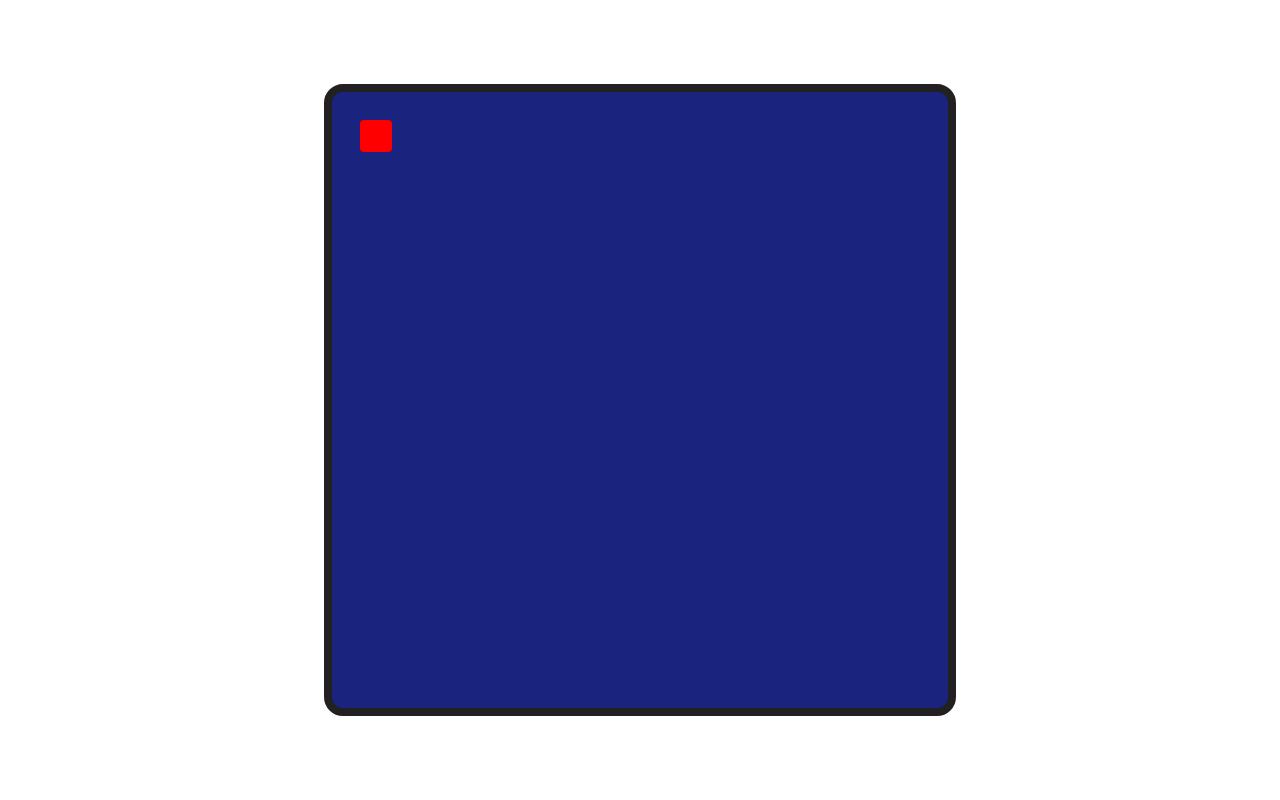
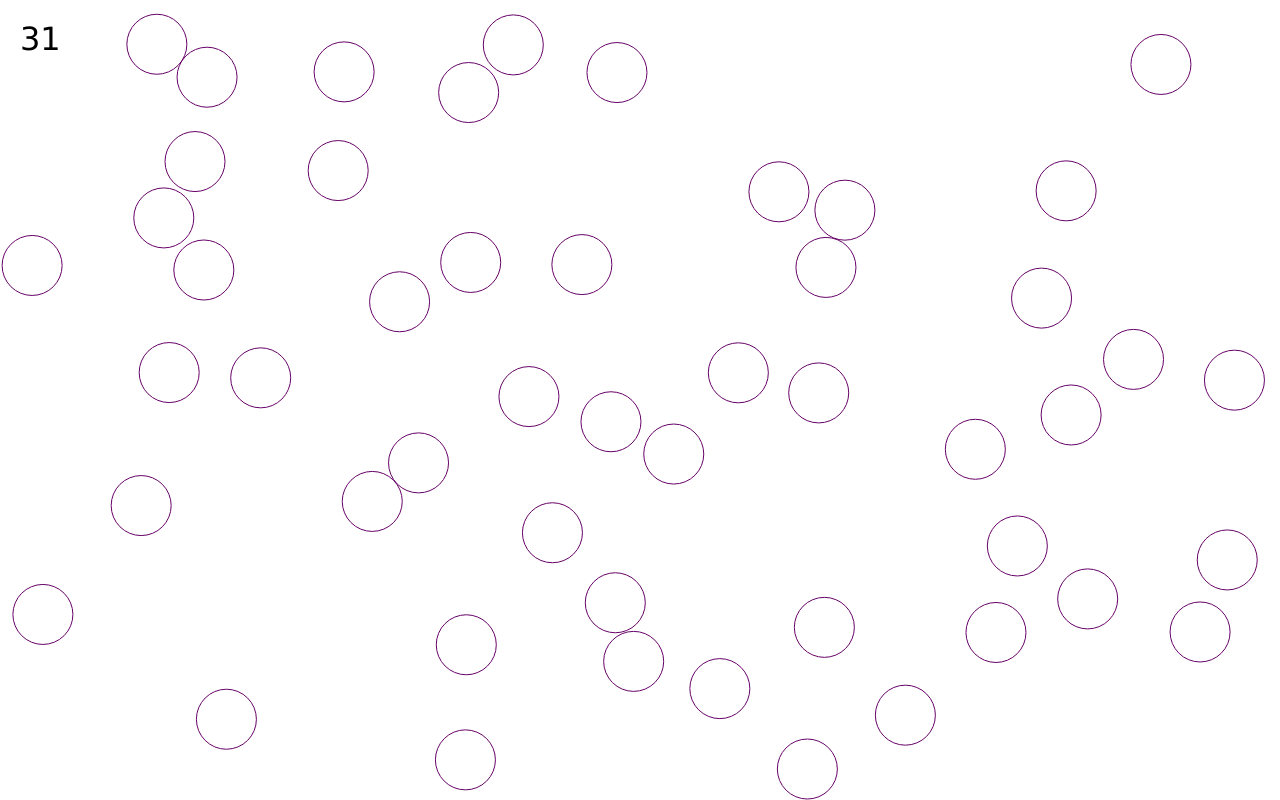
Before and after one commit to nikitaGetman/canvas-game, a plain HTML site: page index.html in a window 1280 px wide. Drawn offline with Linux system fonts and the light colour scheme.

Commit message:
Animated Circles

```diff
--- a/index.html
+++ b/index.html
@@ -6,6 +6,7 @@
     <link rel="stylesheet" href="style.css" />
   </head>
   <body>
+    <div id="fps"></div>
     <canvas id="view">Обновите браузер</canvas>
 
     <script src="./scripts/core.js"></script>
--- a/scripts/core.js
+++ b/scripts/core.js
@@ -1,53 +1,17 @@
 class GameObject {
-  constructor(
-    posX,
-    posY,
-    width,
-    height,
-    enableCollisions = false,
-    enablePhysic = false,
-    drFunc = null
-  ) {
-    this.posX = posX;
-    this.posY = posY;
-
-    this.width = width;
-    this.height = height;
-
-    this.isCollisionEnabled = enableCollisions;
-    this.isPhysicEnabled = enablePhysic;
-    this.vx = 0;
-    this.vy = 0;
-
-    this.customDrawFunction = drFunc;
+  constructor(x, y) {
+    this.x = x;
+    this.y = y;
   }
-
-  setVelocity(vx, vy) {
-    this.vx = vx;
-    this.vy = vy;
-  }
-  draw(ctx) {
-    if (this.customDrawFunction) {
-      this.customDrawFunction(this, ctx);
-    } else {
-      roundedFilledRect(
-        ctx,
-        this.posX,
-        this.posY,
-        this.width,
-        this.height,
-        4,
-        "red"
-      );
-    }
-  }
-  setDrawFunction(dr) {
-    this.customDrawFunction = dr;
+  draw(ctx) {}
+  update() {
+    console.log("update from GameObject");
   }
 }
 
 let frames = 0;
 let timer = Date.now();
+const fps = document.getElementById("fps");
 
 class Core {
   constructor(id, width, height) {
@@ -60,6 +24,7 @@ class Core {
     this.height = height;
 
     this.objectsToDraw = [];
+    this.objectsToPhysic = [];
 
     this.timerId = null;
   }
@@ -68,7 +33,7 @@ class Core {
     const self = this;
     this.timerId = setInterval(function() {
       if (Date.now() - timer > 1000) {
-        console.log(frames);
+        fps.innerText = frames;
         timer = Date.now();
         frames = 0;
       }
@@ -86,7 +51,7 @@ class Core {
     this.draw();
   }
   physicsUpdate() {
-    //   this.elementsToPhysic.forEach(el => this.calculatePhysic());
+    this.objectsToPhysic.forEach(el => el.update());
   }
   draw() {
     this.ctx.clearRect(0, 0, this.width, this.height);
@@ -105,7 +70,10 @@ class Core {
 
     this.objectsToDraw.push(newObj);
   }
-  addObject() {}
+  addObject(gameObj, zIndex = 0) {
+    this.addSprite(gameObj, zIndex);
+    this.objectsToPhysic.push(gameObj);
+  }
 }
 
 function roundedFilledRect(ctx, x, y, width, height, radius, color) {
--- a/scripts/main.js
+++ b/scripts/main.js
@@ -1,53 +1,189 @@
-const width = 640;
-const height = 640;
+const width =
+  window.innerWidth ||
+  document.documentElement.clientWidth ||
+  document.body.clientWidth;
+const height =
+  window.innerHeight ||
+  document.documentElement.clientHeight ||
+  document.body.clientHeight;
+
 const game = new Core("view", width, height);
 
-const player = new GameObject(40, 40, 32, 32, false, true);
+const mousePosition = { x: -1000, y: -1000 };
+const mouseRadius = 150;
+document.onmousemove = function(e) {
+  mousePosition.x = e.clientX;
+  mousePosition.y = e.clientY;
+};
 
-function handleInput(e) {
-  if (e.key === "ArrowRight") player.setVelocity(5, 0);
-  if (e.key === "ArrowLeft") player.setVelocity(-5, 0);
-  if (e.key === "ArrowUp") player.setVelocity(0, -5);
-  if (e.key === "ArrowDown") player.setVelocity(0, 5);
+class Circle extends GameObject {
+  constructor(x, y, radius, color) {
+    super(x, y);
+
+    this.radius = radius;
+    this.color = color;
+    this.opacity = 0;
+
+    this.velocity = {
+      x: (Math.random() - 0.5) * 5,
+      y: (Math.random() - 0.5) * 5
+    };
+    this.mass = 1;
+  }
+
+  draw(ctx) {
+    ctx.beginPath();
+    ctx.arc(this.x, this.y, this.radius, 0, 2 * Math.PI, false);
+    if (this.opacity > 0) {
+      const color = hexToRgb(this.color);
+      ctx.fillStyle = `rgba(${color.r}, ${color.g}, ${color.b}, ${this.opacity})`;
+      // ctx.fillStyle = this.color;
+      ctx.fill();
+    }
+    ctx.strokeStyle = this.color;
+    ctx.stroke();
+  }
+
+  update() {
+    this.x += this.velocity.x;
+    this.y += this.velocity.y;
+    if (this.x <= this.radius || this.x >= width - this.radius)
+      this.velocity.x = -this.velocity.x;
+    if (this.y <= this.radius || this.y >= height - this.radius)
+      this.velocity.y = -this.velocity.y;
+    circles.forEach(circle => {
+      if (circle !== this) {
+        const dst = calculateDistance(this.x, this.y, circle.x, circle.y);
+        if (dst <= this.radius + circle.radius) {
+          resolveCollision(this, circle);
+        }
+      }
+    });
+    const dstToMouse = calculateDistance(
+      this.x,
+      this.y,
+      mousePosition.x,
+      mousePosition.y
+    );
+    if (dstToMouse < mouseRadius) {
+      if (this.opacity < 1) this.opacity += 0.05;
+    } else {
+      if (this.opacity > 0) this.opacity -= 0.05;
+      if (this.opacity < 0) this.opacity = 0;
+    }
+  }
 }
-document.addEventListener("keydown", handleInput);
 
-const background = new GameObject(
-  0,
-  0,
-  width,
-  height,
-  false,
-  false,
-  (self, ctx) => {
-    const offset = 8;
+const radius = 30;
+let circles = [];
+// generating new circles
+for (let i = 0; i < 50; i++) {
+  let x = randomInRange(radius + 10, width - radius - 10);
+  let y = randomInRange(radius + 10, height - radius - 10);
+  // checking for collisiion on creation
+  for (let i = 0; i < circles.length; i++) {
+    const dst = calculateDistance(x, y, circles[i].x, circles[i].y);
+    if (dst < radius * 2) {
+      x = randomInRange(radius + 10, width - radius - 10);
+      y = randomInRange(radius + 10, height - radius - 10);
 
-    roundedFilledRect(
-      ctx,
-      offset,
-      offset,
-      self.width - offset * 2,
-      self.height - offset * 2,
-      15,
-      "#1A237E"
+      i = -1;
+    }
+  }
+
+  const newCircle = new Circle(x, y, radius, "#660066");
+
+  circles.push(newCircle);
+  game.addObject(newCircle);
+}
+
+game.start();
+
+function calculateDistance(aX, aY, bX, bY) {
+  const cX = bX - aX;
+  const cY = bY - aY;
+  return Math.sqrt(cX * cX + cY * cY);
+}
+function randomInRange(min, max) {
+  return Math.round(Math.random() * (max - min + 1)) + min;
+}
+function hexToRgb(hex) {
+  var result = /^#?([a-f\d]{2})([a-f\d]{2})([a-f\d]{2})$/i.exec(hex);
+  return result
+    ? {
+        r: parseInt(result[1], 16),
+        g: parseInt(result[2], 16),
+        b: parseInt(result[3], 16)
+      }
+    : null;
+}
+/**
+ * Rotates coordinate system for velocities
+ *
+ * Takes velocities and alters them as if the coordinate system they're on was rotated
+ *
+ * @param  Object | velocity | The velocity of an individual particle
+ * @param  Float  | angle    | The angle of collision between two objects in radians
+ * @return Object | The altered x and y velocities after the coordinate system has been rotated
+ */
+function rotate(velocity, angle) {
+  const rotatedVelocities = {
+    x: velocity.x * Math.cos(angle) - velocity.y * Math.sin(angle),
+    y: velocity.x * Math.sin(angle) + velocity.y * Math.cos(angle)
+  };
+
+  return rotatedVelocities;
+}
+/**
+ * Swaps out two colliding particles' x and y velocities after running through
+ * an elastic collision reaction equation
+ *
+ * @param  Object | particle      | A particle object with x and y coordinates, plus velocity
+ * @param  Object | otherParticle | A particle object with x and y coordinates, plus velocity
+ * @return Null | Does not return a value
+ */
+function resolveCollision(particle, otherParticle) {
+  const xVelocityDiff = particle.velocity.x - otherParticle.velocity.x;
+  const yVelocityDiff = particle.velocity.y - otherParticle.velocity.y;
+
+  const xDist = otherParticle.x - particle.x;
+  const yDist = otherParticle.y - particle.y;
+
+  // Prevent accidental overlap of particles
+  if (xVelocityDiff * xDist + yVelocityDiff * yDist >= 0) {
+    // Grab angle between the two colliding particles
+    const angle = -Math.atan2(
+      otherParticle.y - particle.y,
+      otherParticle.x - particle.x
     );
 
-    roundedRect(
-      ctx,
-      offset,
-      offset,
-      self.width - offset * 2,
-      self.height - offset * 2,
-      15,
-      "#212121",
-      offset
-    );
+    // Store mass in var for better readability in collision equation
+    const m1 = particle.mass;
+    const m2 = otherParticle.mass;
+
+    // Velocity before equation
+    const u1 = rotate(particle.velocity, angle);
+    const u2 = rotate(otherParticle.velocity, angle);
+
+    // Velocity after 1d collision equation
+    const v1 = {
+      x: (u1.x * (m1 - m2)) / (m1 + m2) + (u2.x * 2 * m2) / (m1 + m2),
+      y: u1.y
+    };
+    const v2 = {
+      x: (u2.x * (m1 - m2)) / (m1 + m2) + (u1.x * 2 * m2) / (m1 + m2),
+      y: u2.y
+    };
+
+    // Final velocity after rotating axis back to original location
+    const vFinal1 = rotate(v1, -angle);
+    const vFinal2 = rotate(v2, -angle);
+
+    // Swap particle velocities for realistic bounce effect
+    particle.velocity.x = vFinal1.x;
+    particle.velocity.y = vFinal1.y;
+
+    otherParticle.velocity.x = vFinal2.x;
+    otherParticle.velocity.y = vFinal2.y;
   }
-);
-
-game.addSprite(background, 5);
-game.addSprite(player, 5);
-
-// setInterval(handleInput, 1000 / 30);
-
-game.start();
+}
--- a/style.css
+++ b/style.css
@@ -10,5 +10,11 @@ body {
   align-items: center;
 }
 
-#game {
+#fps {
+  position: fixed;
+  top: 20px;
+  left: 20px;
+
+  font-size: 2em;
+  font-family: Verdana, Geneva, Tahoma, sans-serif;
 }
```
